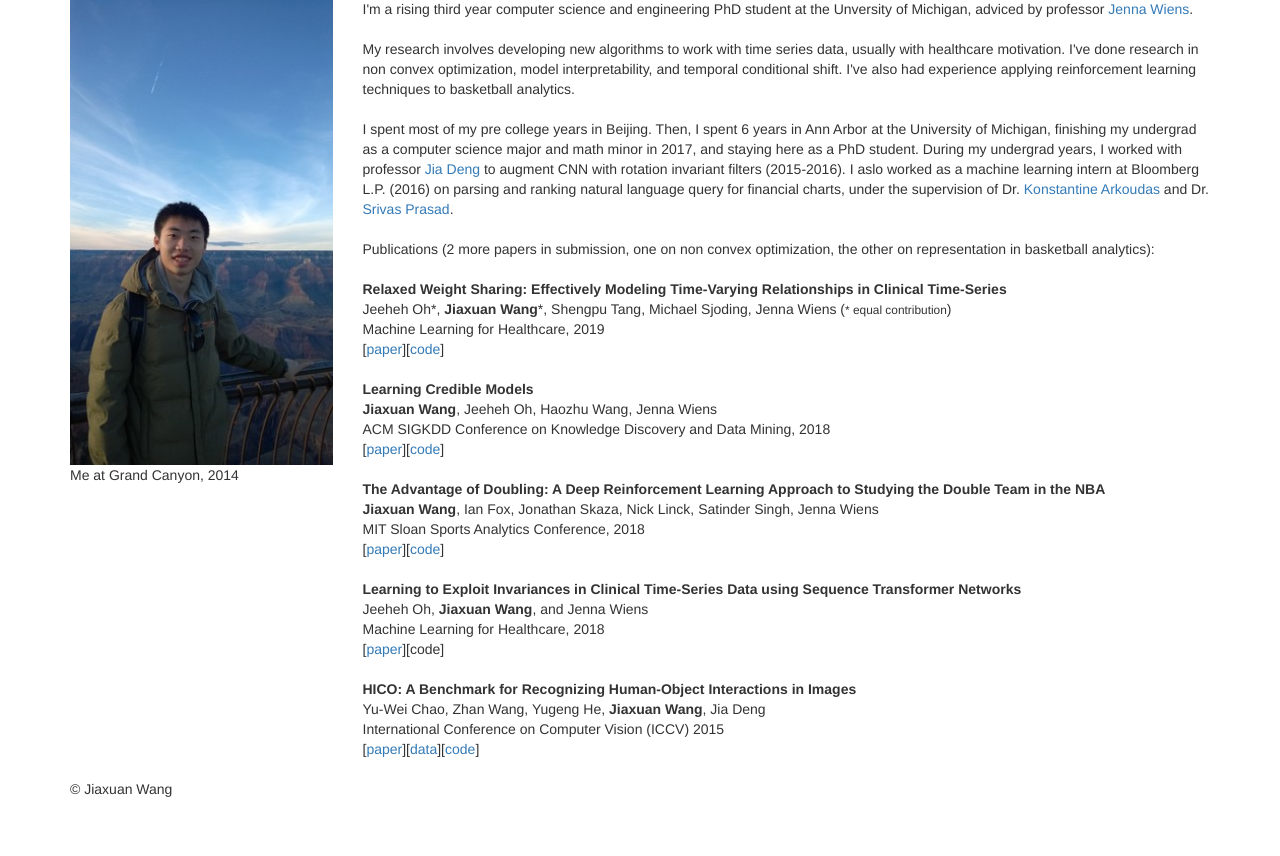
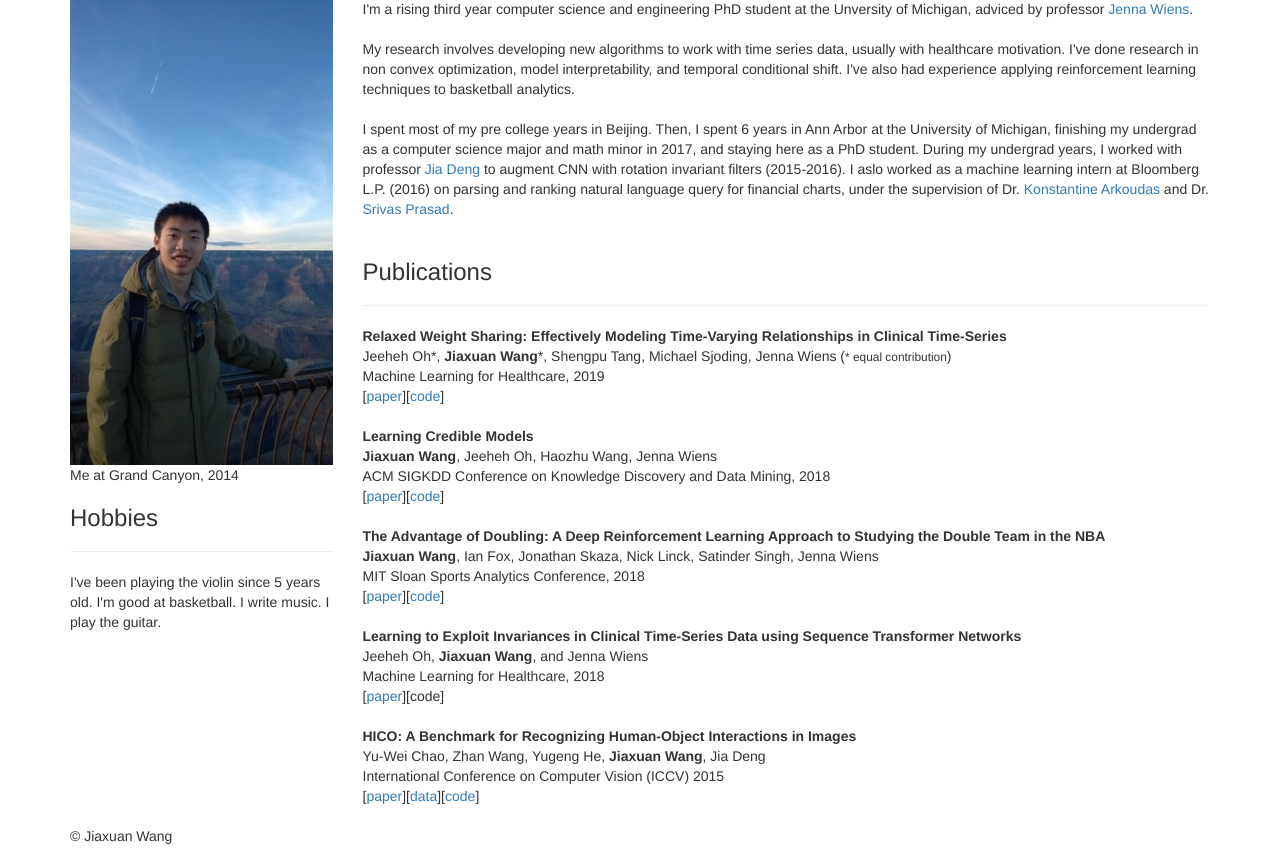
Before and after one commit to nathanwang000/jiaxuan.github.io, a Flask app: page / in a window 1280 px wide. Shown: the part 193-1049 px from the top of the page. Before the commit the page ends 990 px from the top, so only its background shows below. Run offline with Flask 2, Linux system fonts and the light colour scheme; some libraries are stand-ins or nearby versions.

Commit message:
update hobby

```diff
--- a/templates/index.html
+++ b/templates/index.html
@@ -14,6 +14,11 @@
     <div class="col-xs-3" id="photo_div">
       <img id="author_photo" src="/static/jiaxuan.jpg"></img>
       Me at Grand Canyon, 2014
+
+      <h3>Hobbies</h3>
+      <hr/>
+      I've been playing the violin since 5 years old. I'm good at basketball. I
+      write music. I play the guitar.
     </div>
     <div class="col-xs-9">
 
@@ -40,8 +45,8 @@
       and Dr. <a href="https://www.linkedin.com/in/srivasprasad/">Srivas
       Prasad</a>.<br/><br/>
 
-      Publications (2 more papers in submission, one on non convex optimization,
-      the other on representation in basketball analytics): <br/><br/>
+      <h3>Publications</h3>
+      <hr/>
 
       <b>Relaxed Weight Sharing: Effectively Modeling Time-Varying Relationships
 	in Clinical Time-Series</b><br/> Jeeheh Oh*, <b>Jiaxuan Wang</b>*,
```
